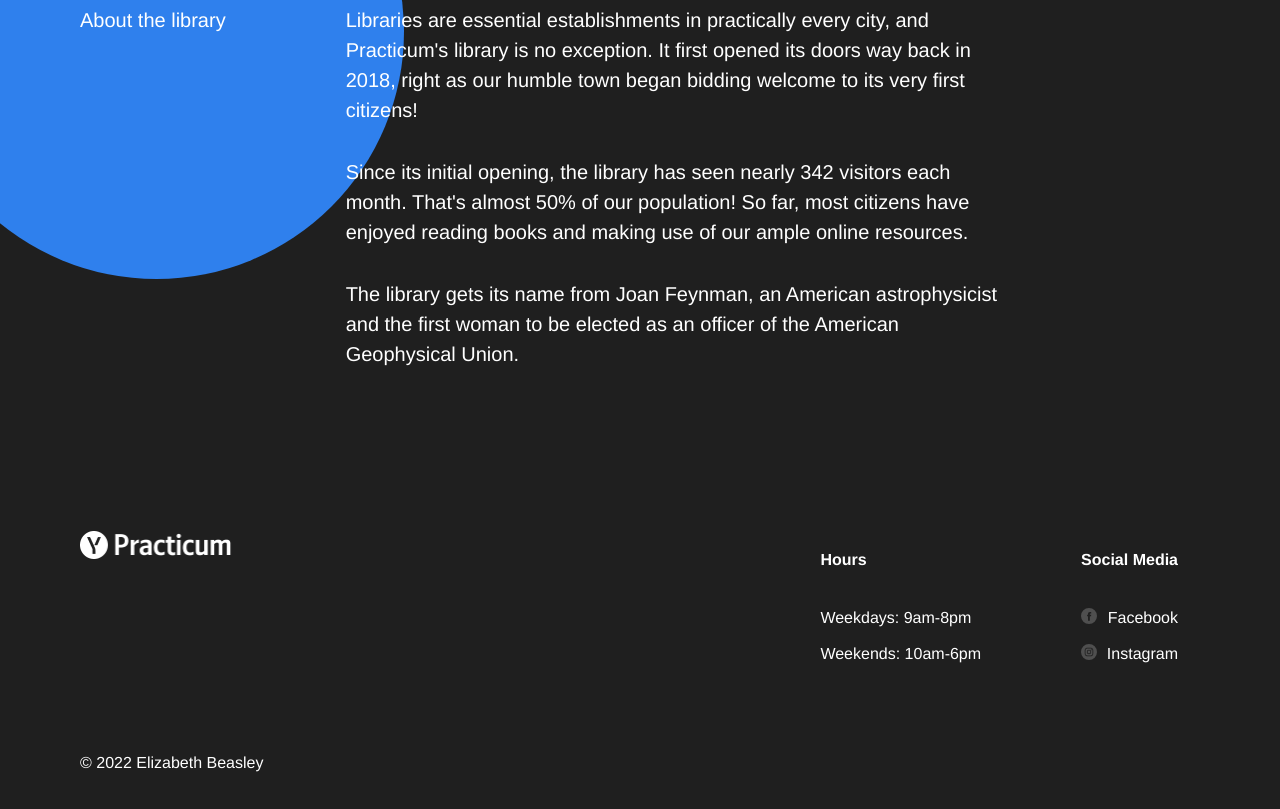
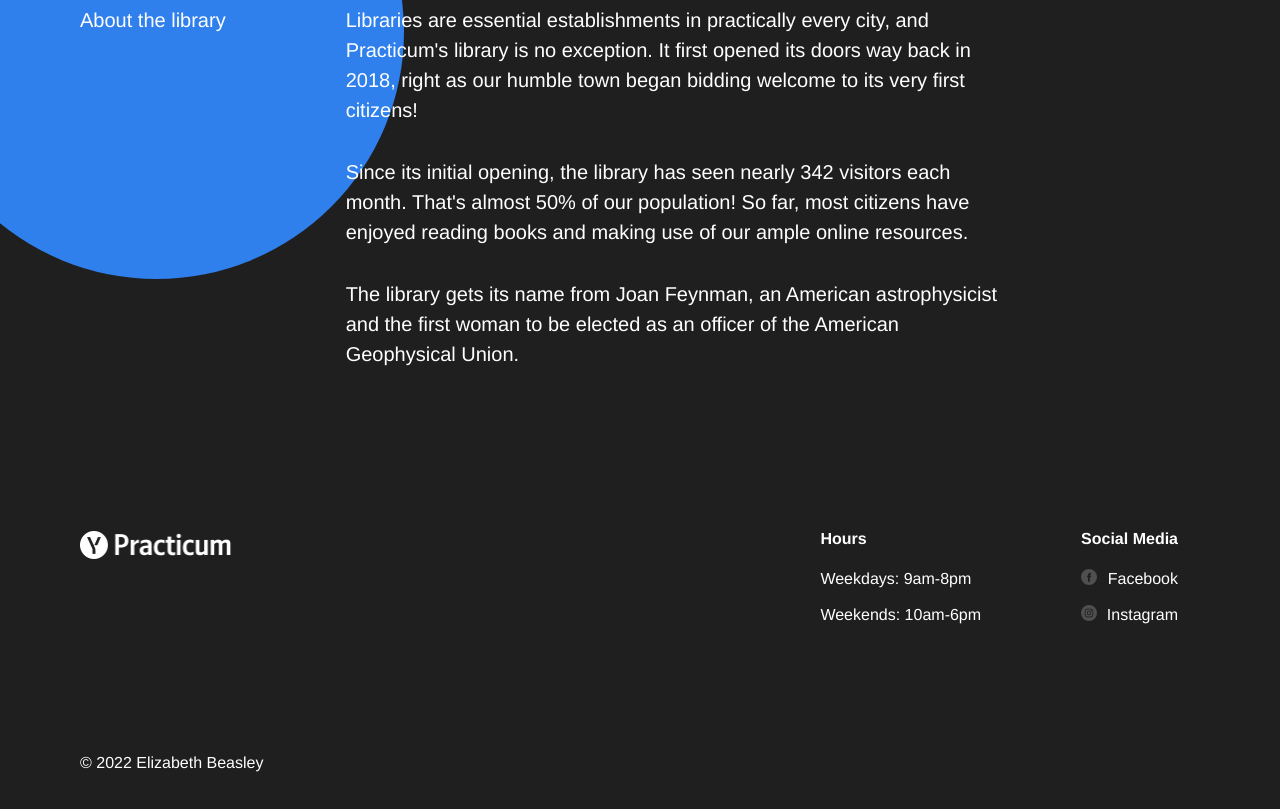
Before and after one commit to roden85/web_project_1, a plain HTML site: page index.html in a window 1280 px wide. Shown: the part 3537-4346 px from the top of the page. Drawn offline with Linux system fonts and the light colour scheme.

Commit message:
fix margin on .footer__column-heading

```diff
--- a/styles/style.css
+++ b/styles/style.css
@@ -433,7 +433,8 @@
   padding-top: 16px;
 }
 
-.footer__column-header {
+.footer__column-heading {
+  margin: 0;
   padding-bottom: 4px;
 }
 
```
